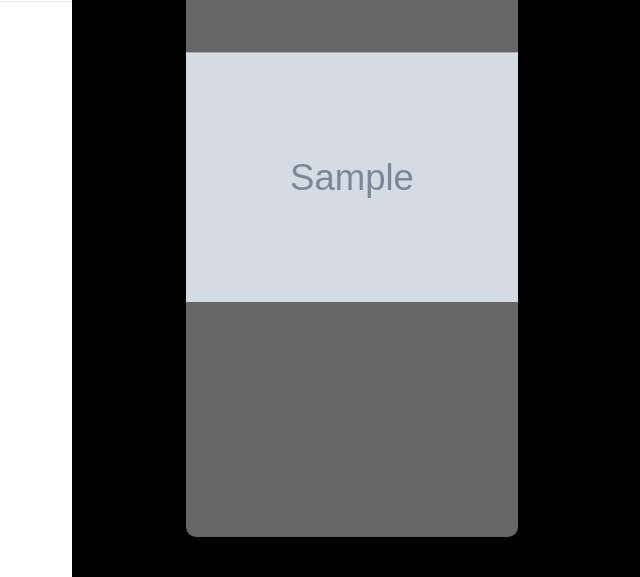
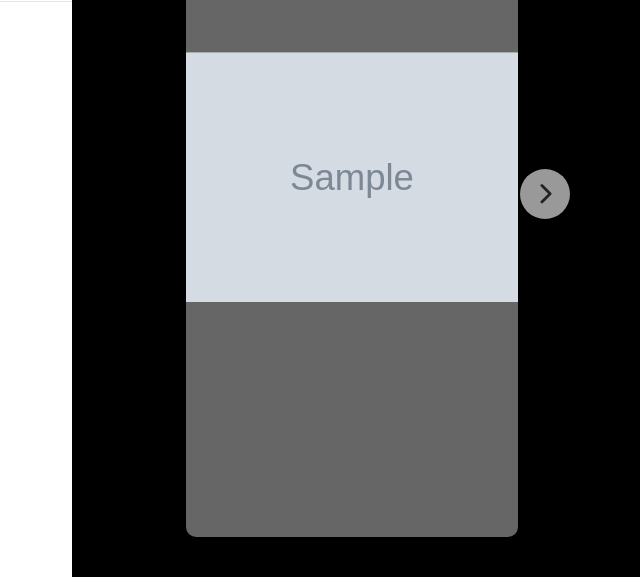
Before and after one commit to ithouse-backend/facebook-demo, a Django app: page /story/detail/1/ in a window 1280 px wide. Shown: the part 223-800 px from the top of the page, without its empty margins (288-928 px from the left). Run offline with Django 3.2, Linux system fonts and the light colour scheme; tables that the repository leaves empty hold one stand-in row (values such as "Sample post"); grey boxes marked "Sample" are stand-in pictures; some libraries are stand-ins or nearby versions.

Commit message:
story korish bolimi

```diff
--- a/apps/story/views.py
+++ b/apps/story/views.py
@@ -1,6 +1,10 @@
 from django.shortcuts import render, redirect
 from .models import Story
 from django.contrib import messages
+from django.db.models import Q
+from django.http import JsonResponse
+
+from apps.authentication.models import Friendship
 
 
 def create_story(request):
@@ -20,9 +24,40 @@ def create_story(request):
     return render(request, 'home/create_story.html', context)
 
 
+def is_ajax(request):
+    return request.META.get('HTTP_X_REQUESTED_WITH') == 'XMLHttpRequest'
+
+
 def story_detail(request, storyID):
-    story = Story.objects.get(id=storyID)
-    context = {
-        "story": story
-    }
-    return render(request, "includes/story_content.html", context)
+    if is_ajax(request=request):
+        print("ajax")
+        try:
+            story = Story.objects.get(id=storyID)
+            if Friendship.objects.filter(Q(user1=request.user) | Q(user2=request.user)):
+                for user in Friendship.objects.filter(Q(user1=request.user) | Q(user2=request.user)):
+                    m_stories = Story.objects.filter(
+                        user=request.user)  # mening storyim
+                    o_stories = Story.objects.exclude(id__in=m_stories.values_list("id", flat=True)).filter(
+                        Q(user=user.user1) |
+                        Q(user=user.user2)
+                    ).order_by("created_at")
+
+                    stories = list(m_stories) + list(o_stories)
+                    story_ids = [st.id for st in stories]
+                    # Remove the current story ID from the list
+                    story_ids = [id for id in story_ids if id != story.id]
+                    next_story_id = story_ids[0] if story_ids else None
+
+                    if not story_ids:
+                        return JsonResponse({'next_story_id': None})
+        except Story.DoesNotExist:
+            return JsonResponse({'next_story_id': None})
+
+        return JsonResponse({'next_story_id': next_story_id})
+    else:
+        story = Story.objects.get(id=storyID)
+        print('sefdsd')
+        context = {
+            "story": story
+        }
+        return render(request, 'includes/story_content.html', context)
--- a/static/css/story_detail.css
+++ b/static/css/story_detail.css
@@ -127,3 +127,24 @@ img {
   max-width: 100%;
   max-height: 100vh;
 }
+.fa-chevron-right {
+  position: absolute;
+  top: 49%;
+  right: 33%;
+  width: 50px;
+  height: 50px;
+  border-radius: 50%;
+  display: flex;
+  justify-content: center;
+  align-items: center;
+  font-size: 22px;
+  background-color: rgba(255, 255, 255, 0.6);
+  z-index: 5;
+  color: #222;
+  cursor: pointer;
+  transition: 0.3s all ease;
+}
+.fa-chevron-right:hover {
+  transform: translateX(10px);
+  background-color: #fff;
+}
--- a/templates/includes/story_content.html
+++ b/templates/includes/story_content.html
@@ -26,9 +26,11 @@
     <img src="{{ story.image.url }}" alt="" id="story_image">
 
 </div>
+<a>
+    <i class="fa-solid fa-chevron-right" id="nextStory"></i>
+</a>
 
 <script>
-    // Adjust the time (in milliseconds) for how long the story will be displayed
     const STORY_DURATION = 6000; // 5 seconds
 
     // Get the progress bar element
@@ -74,6 +76,38 @@
         pauseButton.style.display = 'block'
         playButton.style.display = 'none'
     });
+
+
+
+    $(document).ready(function () {
+        const nextStoryButton = $('#nextStory');
+
+        // Event listener for clicking the next story button
+        nextStoryButton.on('click', function () {
+            // Make AJAX request to fetch the next story's ID
+            $.ajax({
+                url: '{% url "story_detail" story.id %}',
+                method: 'GET',
+                dataType: 'json',
+                success: function (data) {
+                    const nextStoryId = data.next_story_id;
+                    if (nextStoryId) {
+                        // Use AJAX to fetch the content of the next story
+                        // and update the DOM with the new content
+                        // You can implement this part as needed based on your application's structure
+                        console.log("Next story ID:", nextStoryId);
+                    } else {
+                        // Redirect to the homepage if there's no next story
+                        window.location.href = '/';
+                    }
+                },
+                error: function (xhr, status, error) {
+                    console.error('Error:', error);
+                }
+            });
+        });
+    });
+
 </script>
 
 {% endblock %}
```
